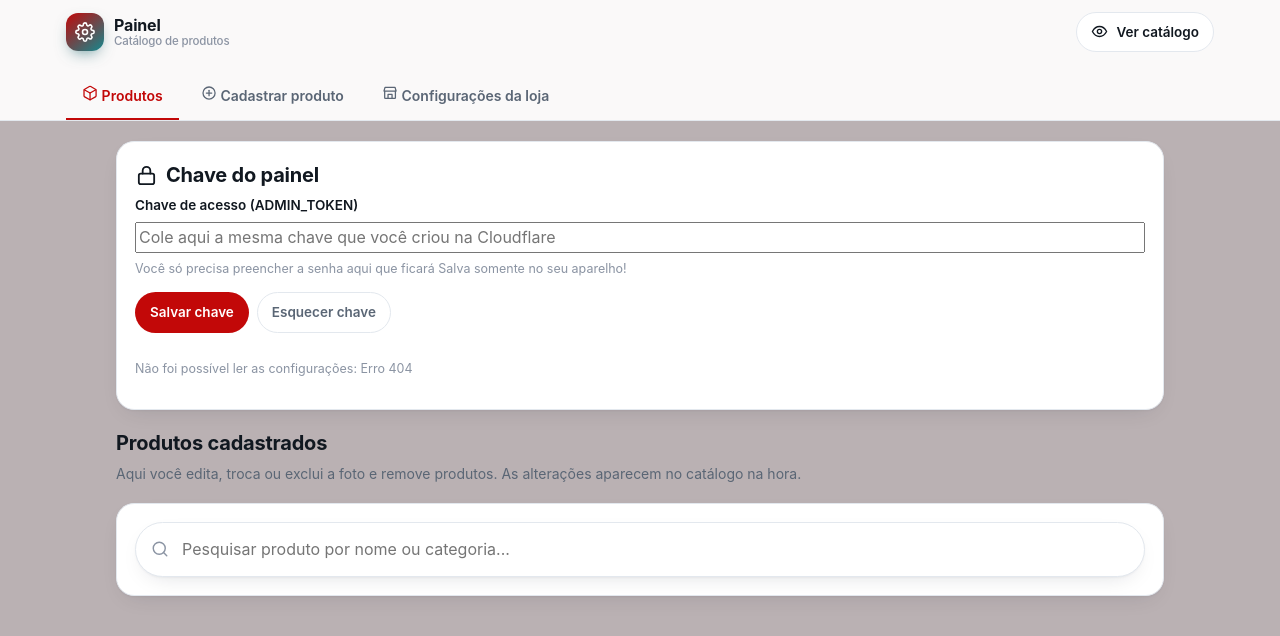
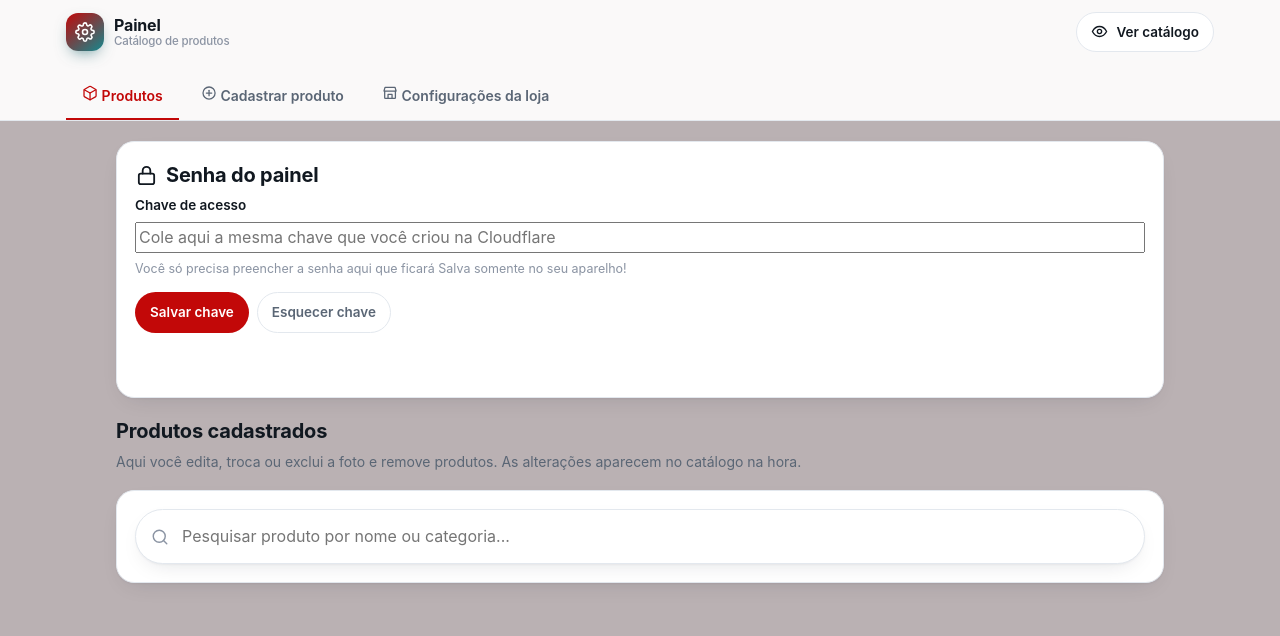
Before and after one commit to rykellmy31-star/Sitetestejr, a website: page catalogo-loja/public/admin.html in a window 1280 px wide. Drawn offline with Linux system fonts and the light colour scheme; no server answers.

Commit message:
Update admin.html

```diff
--- a/catalogo-loja/public/admin.html
+++ b/catalogo-loja/public/admin.html
@@ -35,10 +35,10 @@
 
     <!-- ==================== CHAVE DO PAINEL ==================== -->
     <section class="bloco" id="bloco-chave">
-      <h2 class="bloco__titulo"><span data-icone="cadeado"></span> Chave do painel</h2>
+      <h2 class="bloco__titulo"><span data-icone="cadeado"></span> Senha do painel</h2>
       <div class="formulario">
         <div class="campo">
-          <label for="campo-token">Chave de acesso (ADMIN_TOKEN)</label>
+          <label for="campo-token">Chave de acesso </label>
           <input id="campo-token" type="password" autocomplete="off" placeholder="Cole aqui a mesma chave que você criou na Cloudflare" />
           <span class="campo__ajuda">
             Você só precisa preencher a senha aqui que ficará Salva somente no seu aparelho!
@@ -48,7 +48,7 @@
           <button class="botao botao--pequeno" type="button" id="salvar-token">Salvar chave</button>
           <button class="botao botao--fantasma botao--pequeno" type="button" id="esquecer-token">Esquecer chave</button>
         </div>
-        <p class="campo__ajuda" id="status-chave"></p>
+        <p></p>
       </div>
     </section>
 
```
